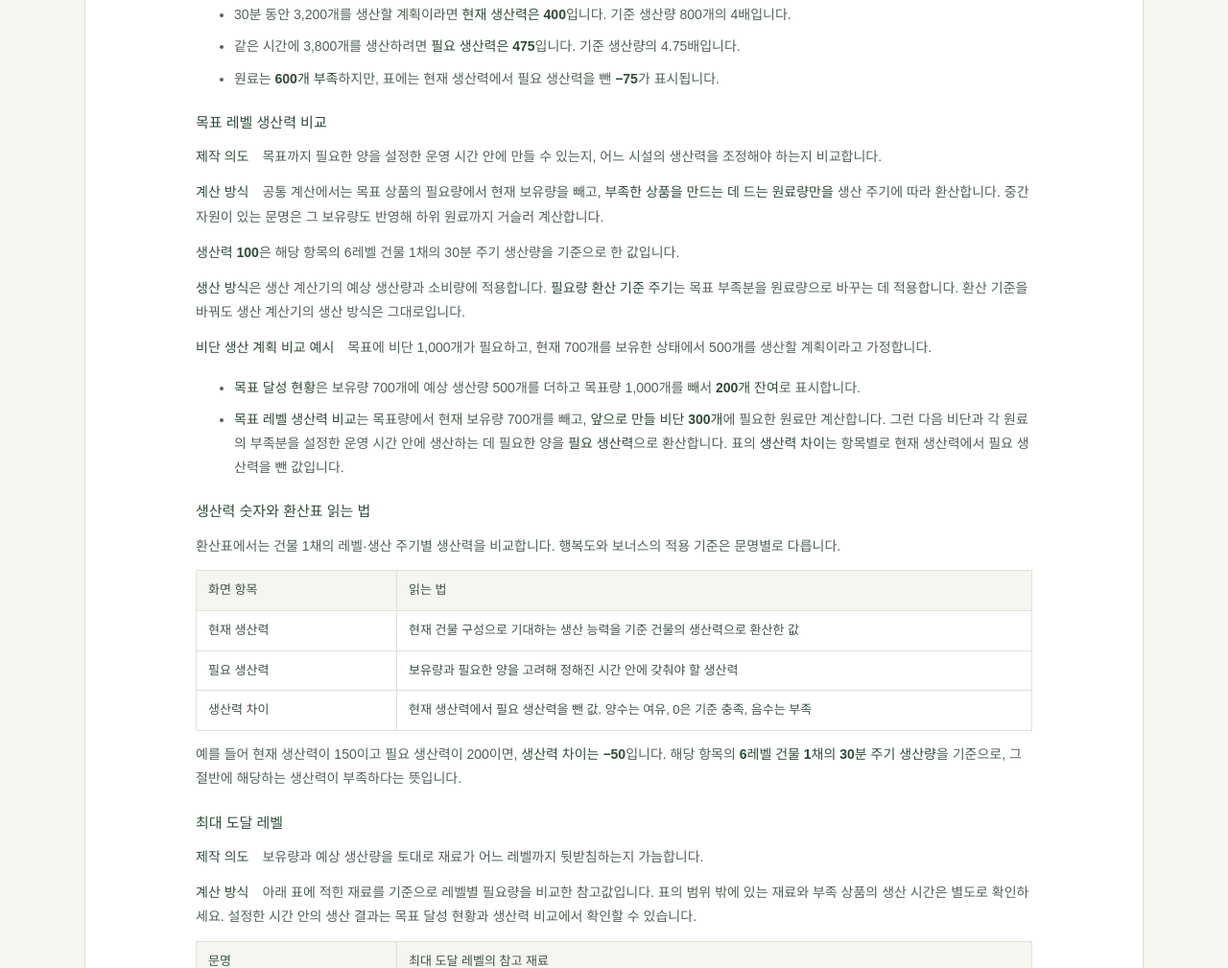
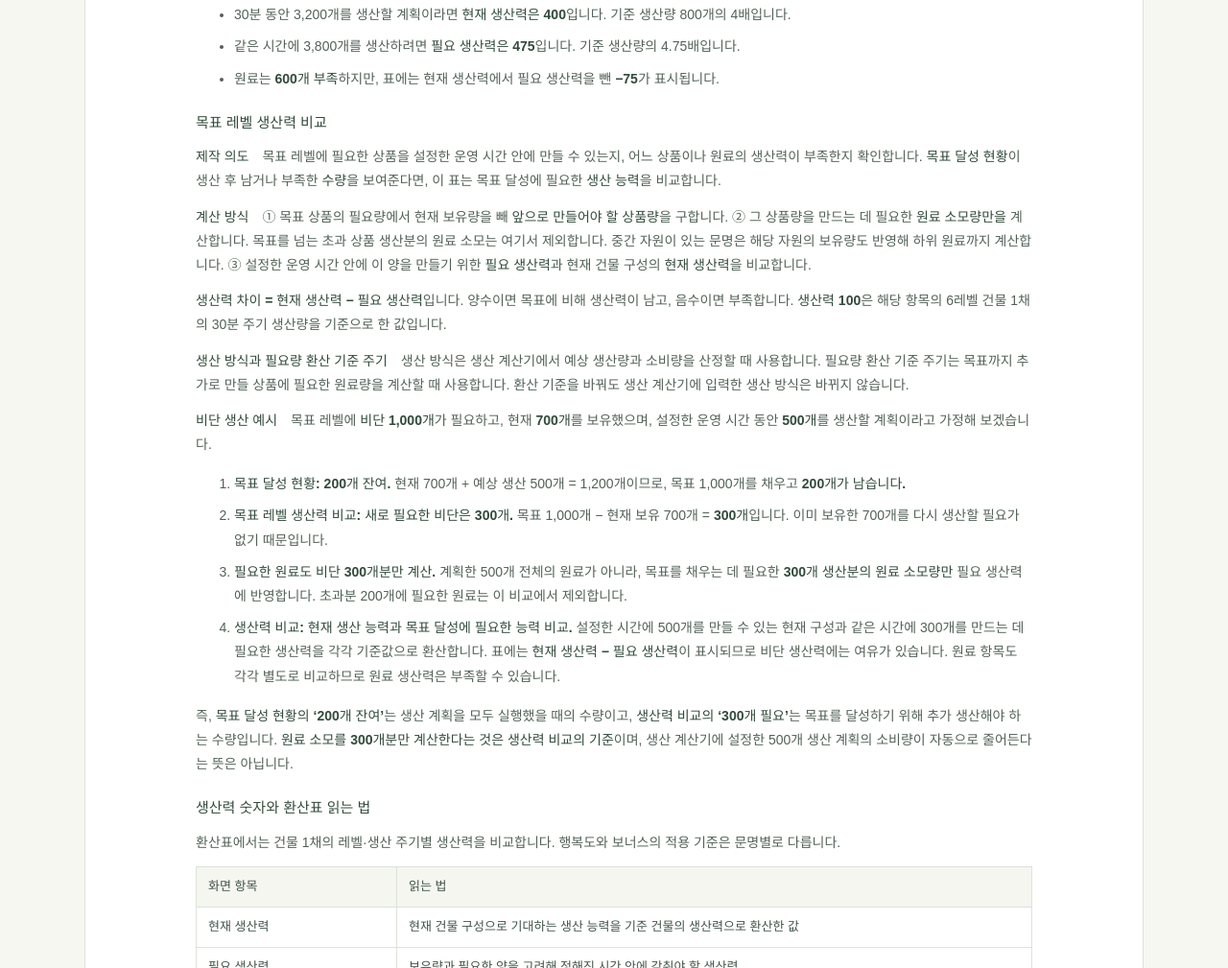
Before and after one commit to M-ule/Civilization-Simulator, a plain HTML site: page index.html in a window 1280 px wide. Shown: the part 2901-3910 px from the top of the page at 96% size. Drawn offline with Linux system fonts and the light colour scheme.

Commit message:
docs: clarify target-level production power comparison with intuitive silk example

```diff
--- a/index.html
+++ b/index.html
@@ -98,15 +98,18 @@
 <li>원료는 <strong>600개 부족</strong>하지만, 표에는 현재 생산력에서 필요 생산력을 뺀 <strong>−75</strong>가 표시됩니다.</li>
 </ul>
 <h4 id="power-guide">목표 레벨 생산력 비교</h4>
-<p><strong>제작 의도</strong>　목표까지 필요한 양을 설정한 운영 시간 안에 만들 수 있는지, 어느 시설의 생산력을 조정해야 하는지 비교합니다.</p>
-<p><strong>계산 방식</strong>　공통 계산에서는 목표 상품의 필요량에서 현재 보유량을 빼고, <strong>부족한 상품을 만드는 데 드는 원료량만을</strong> 생산 주기에 따라 환산합니다. 중간 자원이 있는 문명은 그 보유량도 반영해 하위 원료까지 거슬러 계산합니다.</p>
-<p><strong>생산력 100</strong>은 해당 항목의 6레벨 건물 1채의 30분 주기 생산량을 기준으로 한 값입니다.</p>
-<p><strong>생산 방식</strong>은 생산 계산기의 예상 생산량과 소비량에 적용합니다. <strong>필요량 환산 기준 주기</strong>는 목표 부족분을 원료량으로 바꾸는 데 적용합니다. 환산 기준을 바꿔도 생산 계산기의 생산 방식은 그대로입니다.</p>
-<p><strong>비단 생산 계획 비교 예시</strong>　목표에 비단 1,000개가 필요하고, 현재 700개를 보유한 상태에서 500개를 생산할 계획이라고 가정합니다.</p>
-<ul>
-<li><strong>목표 달성 현황</strong>은 보유량 700개에 예상 생산량 500개를 더하고 목표량 1,000개를 빼서 <strong>200개 잔여</strong>로 표시합니다.</li>
-<li><strong>목표 레벨 생산력 비교</strong>는 목표량에서 현재 보유량 700개를 빼고, <strong>앞으로 만들 비단 300개</strong>에 필요한 원료만 계산합니다. 그런 다음 비단과 각 원료의 부족분을 설정한 운영 시간 안에 생산하는 데 필요한 양을 <strong>필요 생산력</strong>으로 환산합니다. 표의 <strong>생산력 차이</strong>는 항목별로 현재 생산력에서 필요 생산력을 뺀 값입니다.</li>
-</ul>
+<p><strong>제작 의도</strong>　목표 레벨에 필요한 상품을 설정한 운영 시간 안에 만들 수 있는지, 어느 상품이나 원료의 생산력이 부족한지 확인합니다. <strong>목표 달성 현황</strong>이 생산 후 남거나 부족한 <strong>수량</strong>을 보여준다면, 이 표는 목표 달성에 필요한 <strong>생산 능력</strong>을 비교합니다.</p>
+<p><strong>계산 방식</strong>　① 목표 상품의 필요량에서 현재 보유량을 빼 <strong>앞으로 만들어야 할 상품량</strong>을 구합니다. ② 그 상품량을 만드는 데 필요한 <strong>원료 소모량만을</strong> 계산합니다. 목표를 넘는 초과 상품 생산분의 원료 소모는 여기서 제외합니다. 중간 자원이 있는 문명은 해당 자원의 보유량도 반영해 하위 원료까지 계산합니다. ③ 설정한 운영 시간 안에 이 양을 만들기 위한 <strong>필요 생산력</strong>과 현재 건물 구성의 <strong>현재 생산력</strong>을 비교합니다.</p>
+<p><strong>생산력 차이 = 현재 생산력 − 필요 생산력</strong>입니다. 양수이면 목표에 비해 생산력이 남고, 음수이면 부족합니다. <strong>생산력 100</strong>은 해당 항목의 6레벨 건물 1채의 30분 주기 생산량을 기준으로 한 값입니다.</p>
+<p><strong>생산 방식과 필요량 환산 기준 주기</strong>　생산 방식은 생산 계산기에서 예상 생산량과 소비량을 산정할 때 사용합니다. 필요량 환산 기준 주기는 목표까지 추가로 만들 상품에 필요한 원료량을 계산할 때 사용합니다. 환산 기준을 바꿔도 생산 계산기에 입력한 생산 방식은 바뀌지 않습니다.</p>
+<p><strong>비단 생산 예시</strong>　목표 레벨에 <strong>비단 1,000개</strong>가 필요하고, 현재 <strong>700개</strong>를 보유했으며, 설정한 운영 시간 동안 <strong>500개</strong>를 생산할 계획이라고 가정해 보겠습니다.</p>
+<ol>
+<li><strong>목표 달성 현황: 200개 잔여.</strong> 현재 700개 + 예상 생산 500개 = 1,200개이므로, 목표 1,000개를 채우고 <strong>200개가 남습니다.</strong></li>
+<li><strong>목표 레벨 생산력 비교: 새로 필요한 비단은 300개.</strong> 목표 1,000개 − 현재 보유 700개 = <strong>300개</strong>입니다. 이미 보유한 700개를 다시 생산할 필요가 없기 때문입니다.</li>
+<li><strong>필요한 원료도 비단 300개분만 계산.</strong> 계획한 500개 전체의 원료가 아니라, 목표를 채우는 데 필요한 <strong>300개 생산분의 원료 소모량만</strong> 필요 생산력에 반영합니다. 초과분 200개에 필요한 원료는 이 비교에서 제외합니다.</li>
+<li><strong>생산력 비교: 현재 생산 능력과 목표 달성에 필요한 능력 비교.</strong> 설정한 시간에 500개를 만들 수 있는 현재 구성과 같은 시간에 300개를 만드는 데 필요한 생산력을 각각 기준값으로 환산합니다. 표에는 <strong>현재 생산력 − 필요 생산력</strong>이 표시되므로 비단 생산력에는 여유가 있습니다. 원료 항목도 각각 별도로 비교하므로 원료 생산력은 부족할 수 있습니다.</li>
+</ol>
+<p>즉, <strong>목표 달성 현황의 ‘200개 잔여’</strong>는 생산 계획을 모두 실행했을 때의 수량이고, <strong>생산력 비교의 ‘300개 필요’</strong>는 목표를 달성하기 위해 추가 생산해야 하는 수량입니다. <strong>원료 소모를 300개분만 계산한다는 것은 생산력 비교의 기준</strong>이며, 생산 계산기에 설정한 500개 생산 계획의 소비량이 자동으로 줄어든다는 뜻은 아닙니다.</p>
 <h4 id="생산력-숫자와-환산표-읽는-법">생산력 숫자와 환산표 읽는 법</h4>
 <p>환산표에서는 건물 1채의 레벨·생산 주기별 생산력을 비교합니다. 행복도와 보너스의 적용 기준은 문명별로 다릅니다.</p>
 <div class="guide-table"><table role="table">
```
